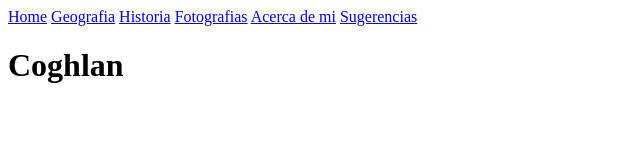
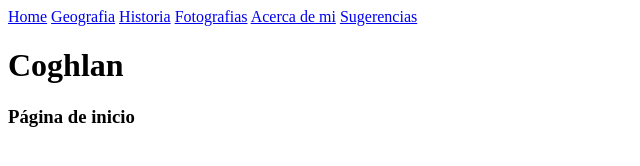
Before and after one commit to jfaginas/TPO_Coghlan_jfaginas, a plain HTML site: page index.html in a window 1280 px wide. Shown: the whole page, without its empty margins (0-640 px from the left). Drawn offline with Linux system fonts and the light colour scheme.

Commit message:
agregamos pagina de inicio

```diff
--- a/index.html
+++ b/index.html
@@ -17,6 +17,7 @@
         <a href="sugerencias.html">Sugerencias</a>
     </nav>
     <h1>Coghlan</h1>
+    <h3>Página de inicio</h3>
 </header>
 
 <body>
```
